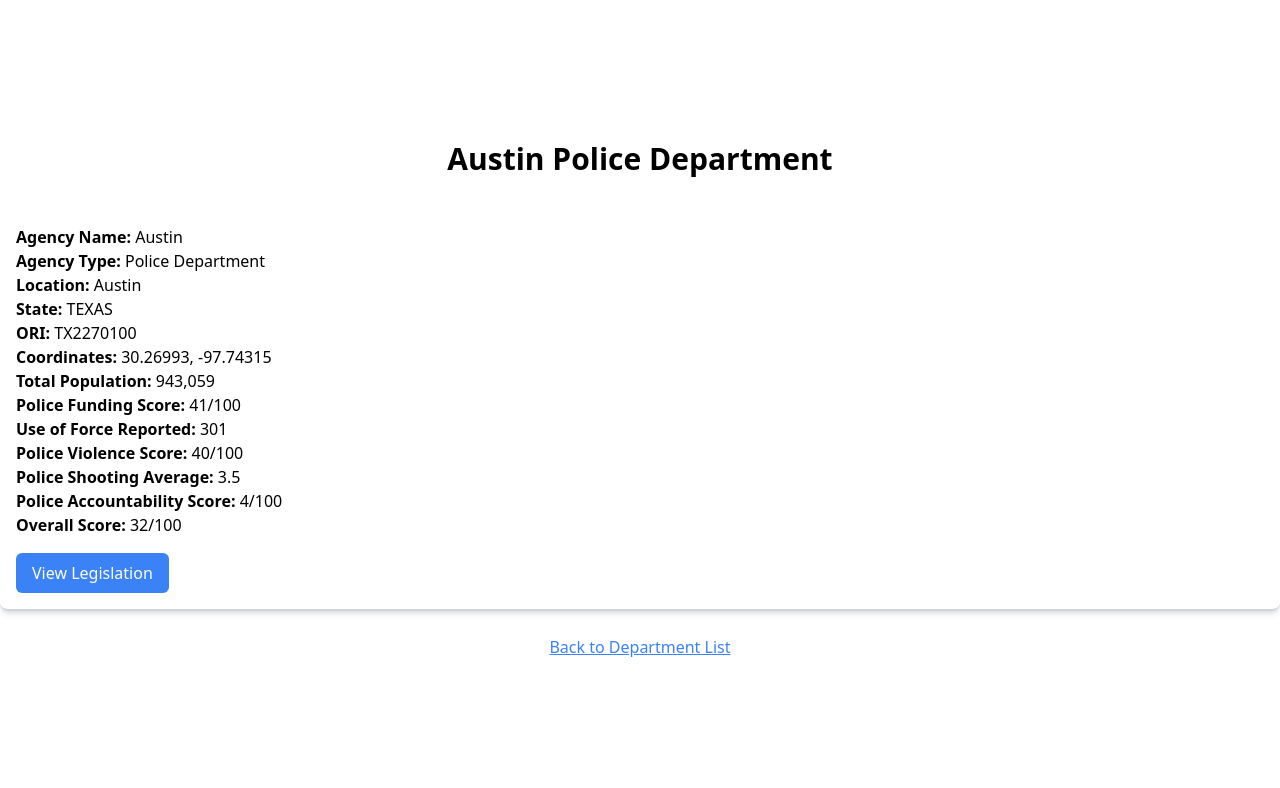
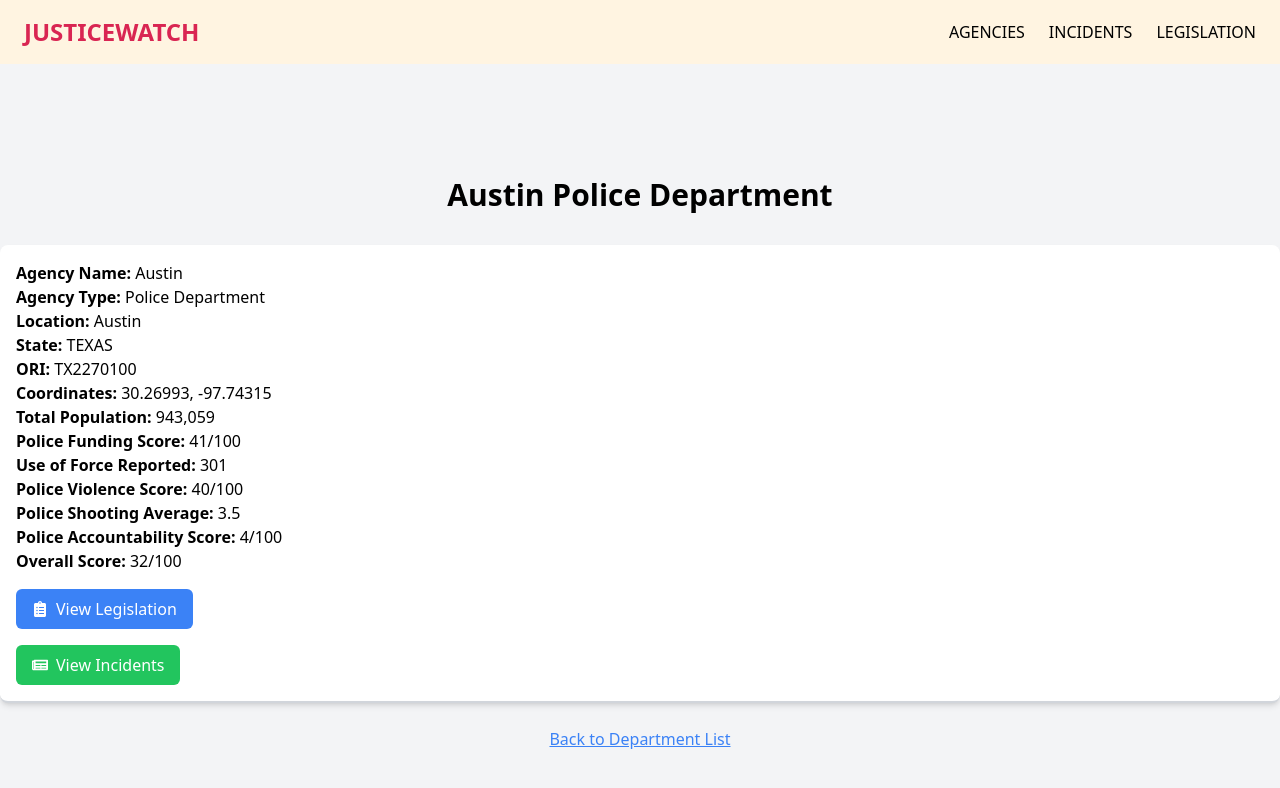
Before and after one commit to gordonworldlee/PoliceIncidents, a Next.js app in the folder justice-watch-frontend/: page /department/austin in a window 1280 px wide. Shown: the top 788 px of the page. Built offline with nearby package versions, Linux system fonts and the light colour scheme.

Commit message:
phase I department good

```diff
--- a/justice-watch-frontend/app/department/[departmentId]/page.tsx
+++ b/justice-watch-frontend/app/department/[departmentId]/page.tsx
@@ -1,4 +1,8 @@
 import Link from "next/link";
+import Navbar from "../../components/Navbar";
+import { FaNewspaper, FaClipboardList } from "react-icons/fa";
+
+
 
 interface DetailedDepartmentInstance {
   agency_name: string;
@@ -15,6 +19,7 @@ interface DetailedDepartmentInstance {
   police_shooting_avg: number;
   calc_police_accountability_score: number;
   overall_score: number;
+  incident_id: string;
 }
 
 interface DepartmentPageProps {
@@ -41,7 +46,8 @@ interface DepartmentPageProps {
         calc_police_violence_score: 48,
         police_shooting_avg: 4.3,
         calc_police_accountability_score: 49,
-        overall_score: 46
+        overall_score: 46,
+        incident_id: "incident3"
       },
       houston: {
         agency_name: "houston",
@@ -57,7 +63,8 @@ interface DepartmentPageProps {
         calc_police_violence_score: 42,
         police_shooting_avg: 3.2,
         calc_police_accountability_score: 45,
-        overall_score: 47
+        overall_score: 47,
+        incident_id: "incident1"
       },
       austin: {
         agency_name: "austin",
@@ -73,7 +80,8 @@ interface DepartmentPageProps {
         calc_police_violence_score: 40,
         police_shooting_avg: 3.5,
         calc_police_accountability_score: 4,
-        overall_score: 32
+        overall_score: 32,
+        incident_id: "incident2"
       }
     }
 
@@ -85,10 +93,12 @@ interface DepartmentPageProps {
     }
 
     return (
-      <div className="min-h-screen flex flex-col justify-center">
+      <div>
+      <Navbar />
+      <div className="min-h-screen flex flex-col justify-center bg-gray-100">
         <h1 className="mb-8 text-center text-3xl font-bold">{departmentName} Police Department</h1>
         <div>
-          <div className="text-left border-b-2 border-gray-300 rounded-lg shadow-md p-4">
+          <div className="text-left border-b-2 border-gray-300 rounded-lg shadow-md p-4 bg-white">
             <p><strong>Agency Name:</strong> {departmentName}</p>
             <p><strong>Agency Type:</strong> {departmentInstance.agency_type}</p>
             <p><strong>Location:</strong> {location}</p>
@@ -102,7 +112,16 @@ interface DepartmentPageProps {
             <p><strong>Police Shooting Average:</strong> {departmentInstance.police_shooting_avg}</p>
             <p><strong>Police Accountability Score:</strong> {departmentInstance.calc_police_accountability_score}/100</p>
             <p><strong>Overall Score:</strong> {departmentInstance.overall_score}/100</p>
-            <Link className="inline-block mt-4 bg-blue-500 text-white px-4 py-2 rounded-md" href="/legislation">View Legislation</Link>
+            <div>
+              <Link className="inline-block mt-4 bg-blue-500 text-white px-4 py-2 rounded-md hover:bg-blue-600 hover:shadow-lg" href="/legislation">
+              <FaClipboardList className="mr-2 mb-1 inline-block" />View Legislation
+              </Link>
+            </div>
+            <div>
+            <Link className="inline-block mt-4 bg-green-500 text-white px-4 py-2 rounded-md hover:bg-green-600 hover:shadow-lg" href={`/violence/${departmentInstance.incident_id}`}>
+            <FaNewspaper className="mr-2 mb-1 inline-block" />View Incidents
+            </Link>
+            </div>
           </div>
         <div className="mt-6 text-center">
             <Link className="text-blue-500 underline" href="/department">
@@ -111,5 +130,6 @@ interface DepartmentPageProps {
         </div>
         </div>
       </div>
+      </div>
     );
   }
```
